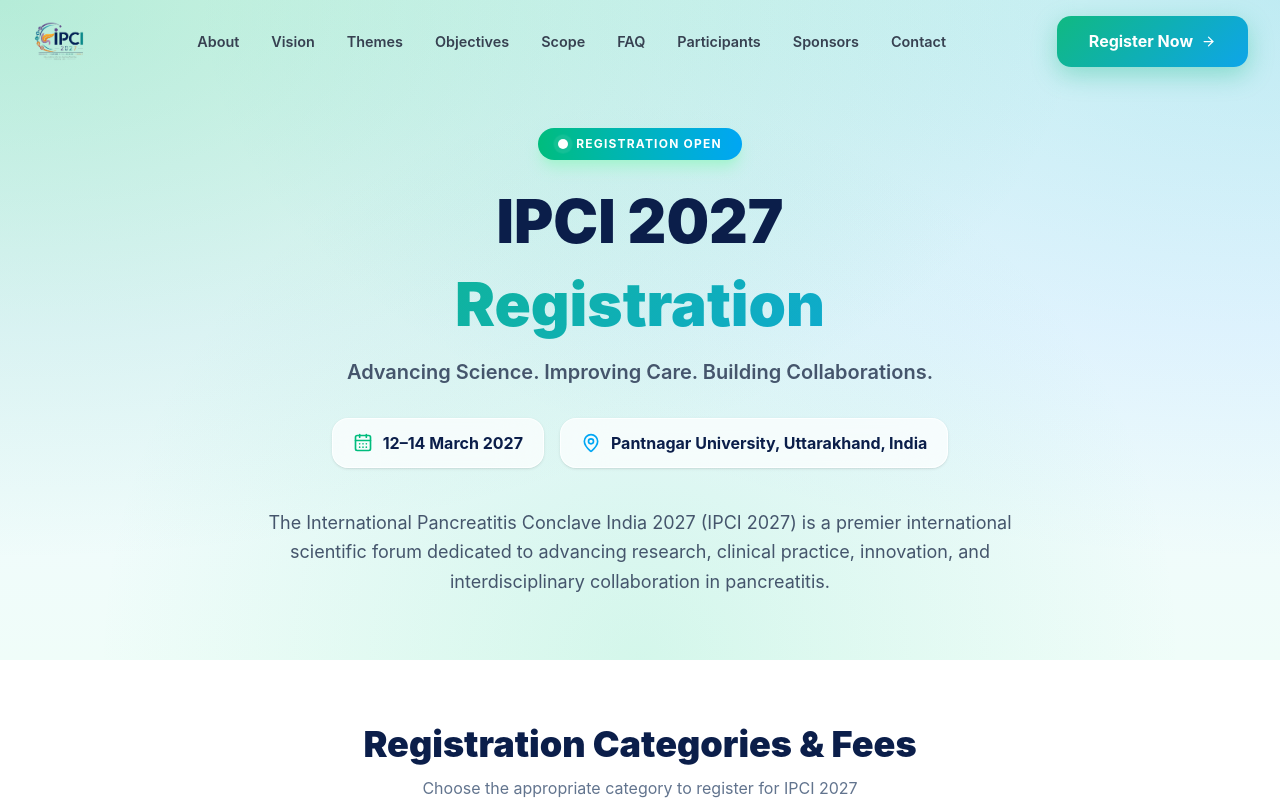
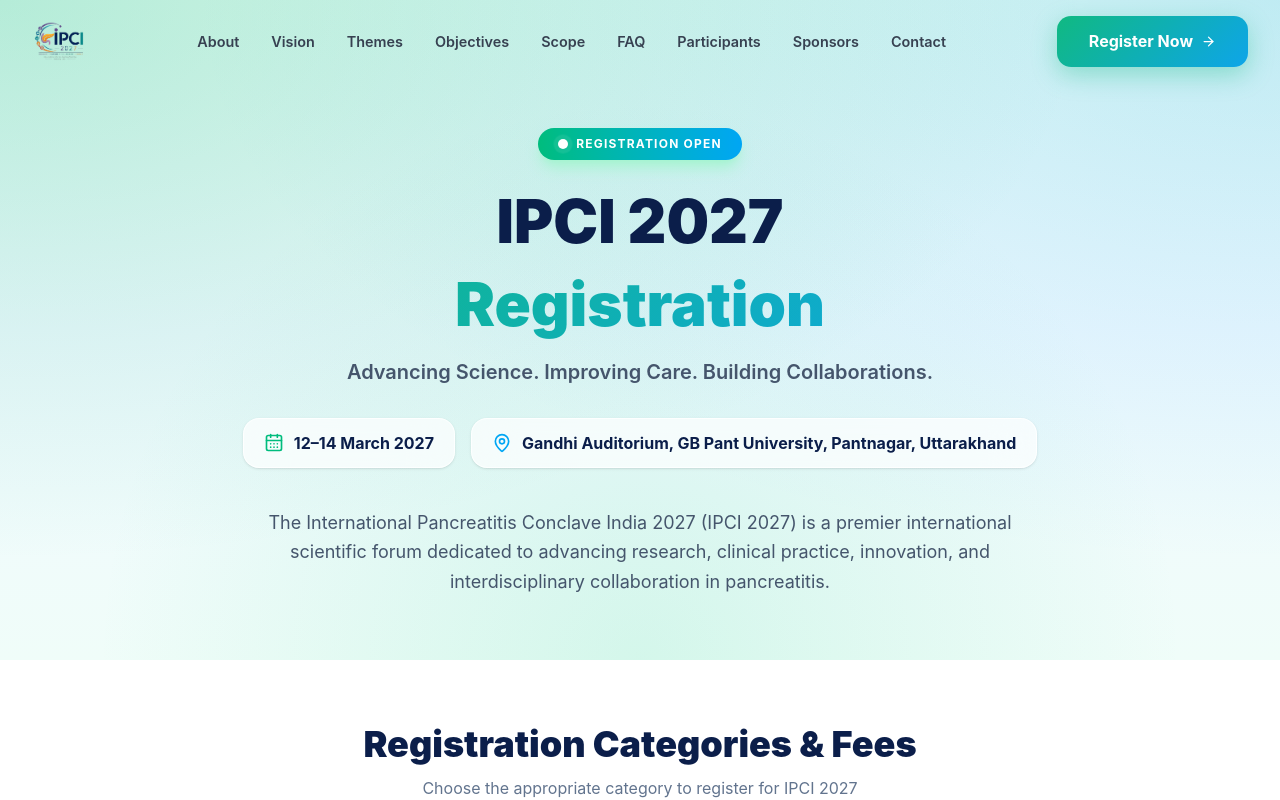
Before and after one commit to Iaak12/ipcilandingpage, a React (Vite) app in the folder frontend/: page /register in a window 1280 px wide. Shown: the top 800 px of the page. Built offline with nearby package versions, Linux system fonts and the light colour scheme.

Commit message:
Update address to Gandhi Auditorium, GB Pant University, Pantnagar, Uttarakhand

```diff
--- a/frontend/src/App.jsx
+++ b/frontend/src/App.jsx
@@ -349,7 +349,7 @@ function HeroSection() {
           </div>
           <div className="flex items-center gap-2.5 glass px-5 py-3 rounded-2xl shadow-sm">
             <MapPin size={20} className="text-sky-500 shrink-0" />
-            <span className="font-bold text-[#0B1E4A] text-sm sm:text-base">Gandhi Hall, Pantnagar University, Uttarakhand, India</span>
+            <span className="font-bold text-[#0B1E4A] text-sm sm:text-base">Gandhi Auditorium, GB Pant University, Pantnagar, Uttarakhand</span>
           </div>
         </motion.div>
 
@@ -942,7 +942,7 @@ function ContactSection() {
               {[
                 { icon: Phone, label: 'Phone', lines: ['+91 98370 28544', '+91 79833 92736'], href: 'tel:+919837028544' },
                 { icon: Mail, label: 'Email', lines: ['info@ipci2027.co.in', 'balenduprakash@gmail.com'], href: 'mailto:info@ipci2027.co.in' },
-                { icon: MapPin, label: 'Venue', lines: ['Gandhi Hall, Pantnagar University', 'Uttarakhand, India', '12–14 February 2027'], href: null },
+                { icon: MapPin, label: 'Venue', lines: ['Gandhi Auditorium, GB Pant University', 'Pantnagar, Uttarakhand', '12–14 February 2027'], href: null },
                 { icon: Globe, label: 'Website', lines: ['www.ipci2027.co.in'], href: 'https://www.ipci2027.co.in' },
               ].map(({ icon: Icon, label, lines, href }, i) => (
                 <motion.div key={i} whileHover={{ x: 4 }} transition={{ duration: 0.2 }}
@@ -1149,7 +1149,7 @@ export function Footer() {
               </li>
               <li className="flex items-start gap-2">
                 <MapPin size={13} className="text-emerald-400 shrink-0 mt-0.5" />
-                <span>Gandhi Hall, Pantnagar University,<br/>Uttarakhand, India</span>
+                <span>Gandhi Auditorium, GB Pant University,<br/>Pantnagar, Uttarakhand</span>
               </li>
             </ul>
           </div>
--- a/frontend/src/Register.jsx
+++ b/frontend/src/Register.jsx
@@ -246,7 +246,7 @@ export default function Register() {
               </div>
               <div className="flex items-center gap-2.5 glass px-5 py-3 rounded-2xl shadow-sm">
                 <MapPin size={20} className="text-sky-500 shrink-0" />
-                <span className="font-bold text-[#0B1E4A] text-sm sm:text-base">Pantnagar University, Uttarakhand, India</span>
+                <span className="font-bold text-[#0B1E4A] text-sm sm:text-base">Gandhi Auditorium, GB Pant University, Pantnagar, Uttarakhand</span>
               </div>
             </div>
 
```
